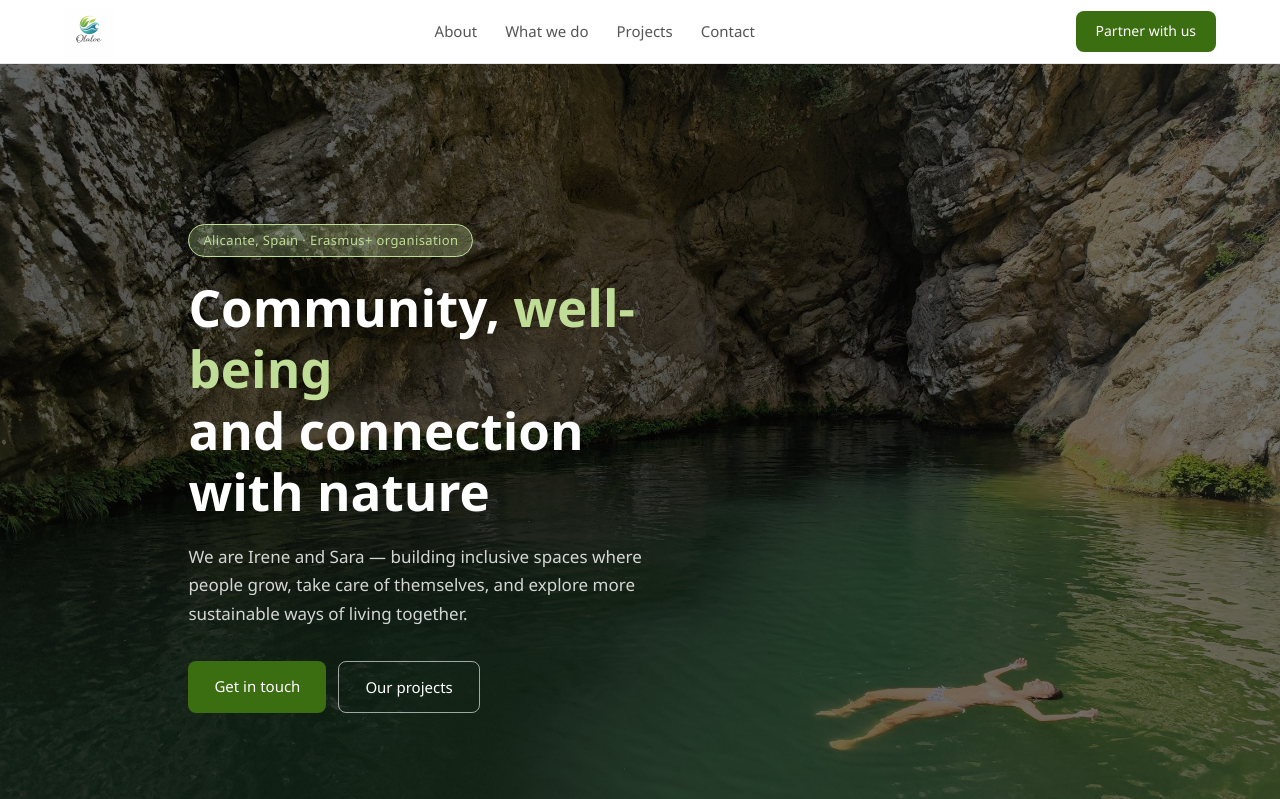
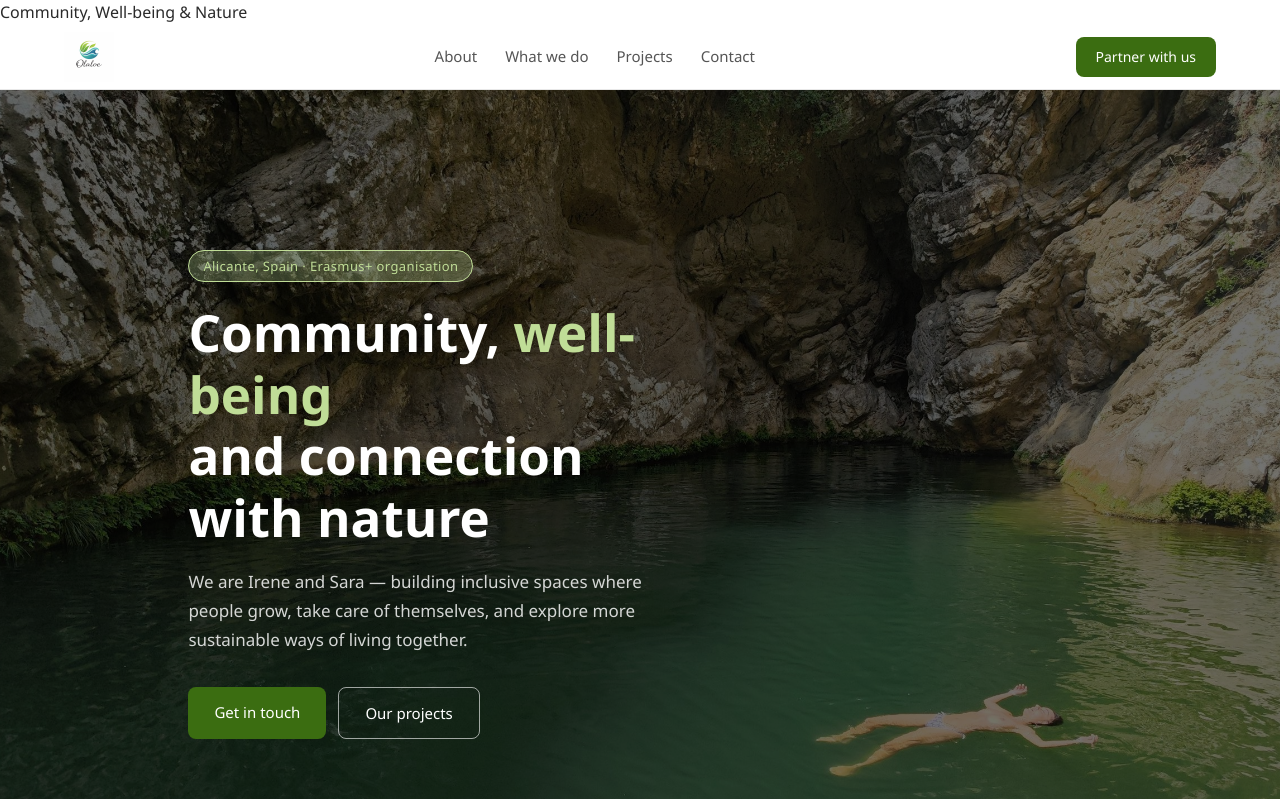
Before and after one commit to Olaloe/Website, a plain HTML site: page index.html in a window 1280 px wide. Shown: the top 799 px of the page. Drawn offline with Linux system fonts and the light colour scheme.

Commit message:
Modify title and add subtitle in index.html
Updated the title and added a subtitle to the HTML.

```diff
--- a/index.html
+++ b/index.html
@@ -3,7 +3,8 @@
 <head>
   <meta charset="UTF-8">
   <meta name="viewport" content="width=device-width, initial-scale=1.0">
-  <title>Olaloe — Community, Well-being & Nature</title>
+  <title>Olaloe</title>
+  <subtitle>Community, Well-being & Nature</subtitle>
   <meta name="description" content="Olaloe is a young informal organisation from Alicante, Spain. We promote self-care, community building, and connection with nature through Erasmus+ projects.">
   <style>
     *, *::before, *::after { box-sizing: border-box; margin: 0; padding: 0; }
```
